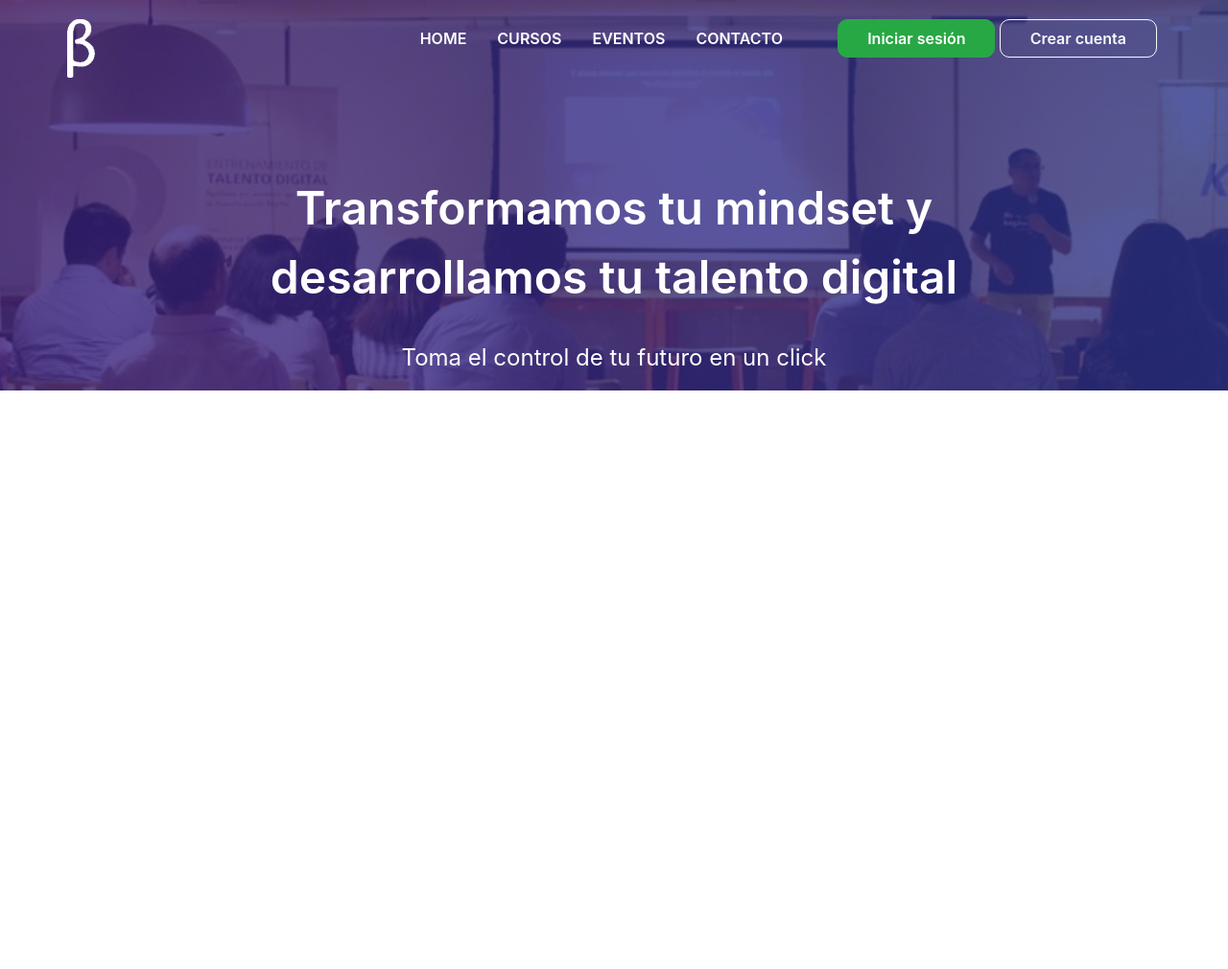
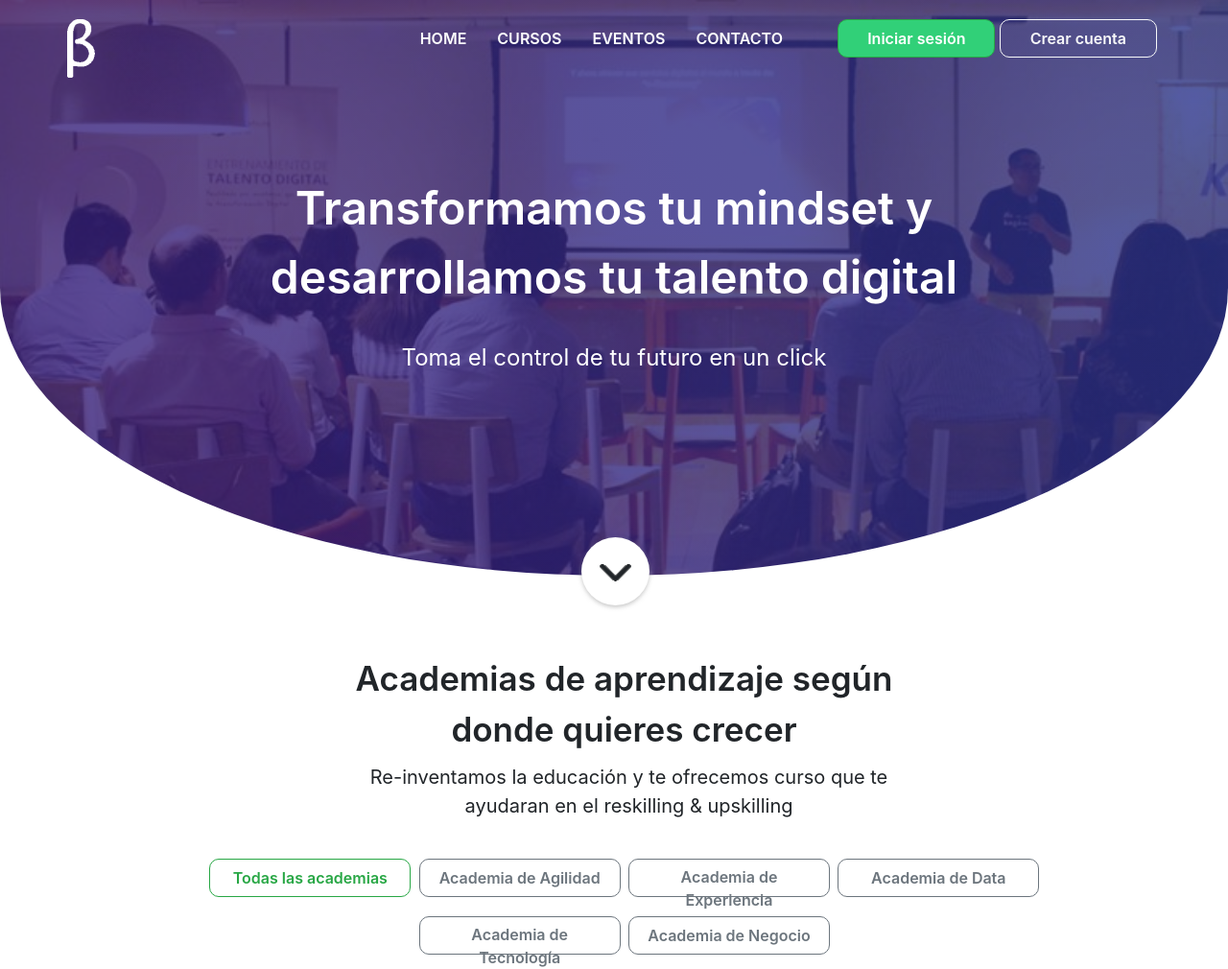
Before and after one commit to Mardic19/Home_clon, a plain HTML site: page home.html in a window 1280 px wide. Shown: the whole page at 96% size. Before the commit the page ends 800 px from the top, so only its background shows below. Drawn offline with nearby package versions, Linux system fonts and the light colour scheme.

Commit message:
another block completed

```diff
--- a/home.html
+++ b/home.html
@@ -46,6 +46,43 @@
         </div>
       </div>
     </div>
+    <div class="row row3">
+      <div class="col-1 offset-5">
+        <button type="button" class="btn flecha"> <img src="flecha.png"> </button>
+      </div>
+    </div>
+    <div class="row row4">
+      <div class="col-6 offset-3">
+        <p class="p1">Academias de aprendizaje según donde quieres crecer</p>
+      </div>
+    </div>
+    <div class="row row5">
+      <div class="col-6 offset-3">
+        <p class="p2">Re-inventamos la educación y te ofrecemos curso que te ayudaran en el reskilling & upskilling</p>
+      </div>
+    </div>
+    <div class="row row6">
+      <div class="col-2 offset-2">
+        <button type="button" class="btn btn-outline-success outline">Todas las academias</button>
+      </div>
+      <div class="col-2">
+        <button type="button" class="btn btn-outline-secondary outline">Academia de Agilidad</button>
+      </div>
+      <div class="col-2">
+        <button type="button" class="btn btn-outline-secondary outline">Academia de Experiencia</button>
+      </div>
+      <div class="col-2">
+        <button type="button" class="btn btn-outline-secondary outline">Academia de Data</button>
+      </div>
+    </div>
+    <div class="row row7">
+      <div class="col-2 offset-4">
+        <button type="button" class="btn btn-outline-secondary outline">Academia de Tecnología</button>
+      </div>
+      <div class="col-2">
+        <button type="button" class="btn btn-outline-secondary outline">Academia de Negocio</button>
+      </div>
+    </div>
 
   <script src="https://code.jquery.com/jquery-3.5.1.slim.min.js" integrity="sha384-DfXdz2htPH0lsSSs5nCTpuj/zy4C+OGpamoFVy38MVBnE+IbbVYUew+OrCXaRkfj" crossorigin="anonymous"></script>
   <script src="https://cdn.jsdelivr.net/npm/popper.js@1.16.1/dist/umd/popper.min.js" integrity="sha384-9/reFTGAW83EW2RDu2S0VKaIzap3H66lZH81PoYlFhbGU+6BZp6G7niu735Sk7lN" crossorigin="anonymous"></script>
--- a/style.css
+++ b/style.css
@@ -1,11 +1,21 @@
 .block{
   background-image: url('background.png');
+  position:relative;
+  overflow:hidden;
+  border-radius:0 0 50% 50%;
+  height: 600px
 }
 .row1{
-  padding-top: 20px;
+  margin-top: 20px;
 }
 .row2{
   margin-top: 100px;
+}
+.row6{
+  margin-top: 40px;
+}
+.row7{
+  margin-top: 20px;
 }
 .logo{
   margin-left: 70px;
@@ -17,8 +27,23 @@
   font-size: 16px;
   font-weight: 600;
 }
+.btn-success{
+  background-color: #31d078;
+}
+.outline{
+  width: 210px;
+}
 .nav{
   font-size: 16px;
+}
+.flecha{
+  width: 71px;
+  height: 71px;
+  border-radius: 50%;
+  margin-left: 60px;
+  margin-top: -40px;
+  background-color: white;
+  box-shadow: 0 2px 4px rgba(148, 148, 148, 0.5);
 }
 .nav-link{
   font-weight: 600;
@@ -37,3 +62,21 @@
   font-weight: 400;
   color: #ffffff;
 }
+.p1{
+  text-align: center;
+  width: 596px;
+  height: 78px;
+  font-size: 35px;
+  font-weight: 600;
+  margin-left: 25px;
+  margin-top: 50px;
+}
+.p2{
+  text-align: center;
+  width: 566px;
+  height: 44px;
+  font-size: 20px;
+  font-weight: 400;
+  margin-left: 45px;
+  margin-top: 20px;
+}
```
Also changed, not shown: flecha.png (added).
